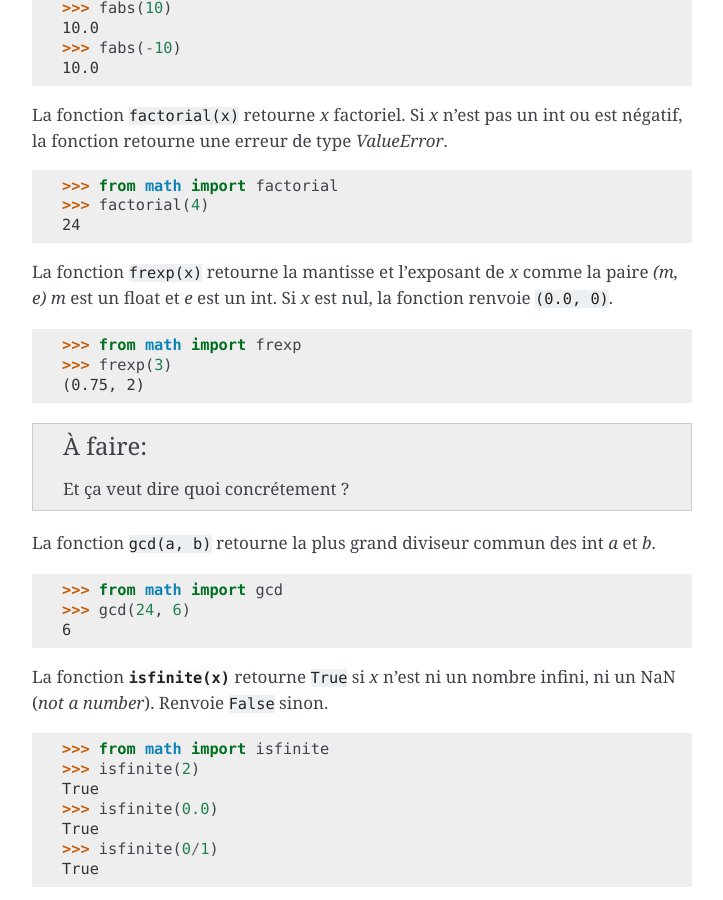
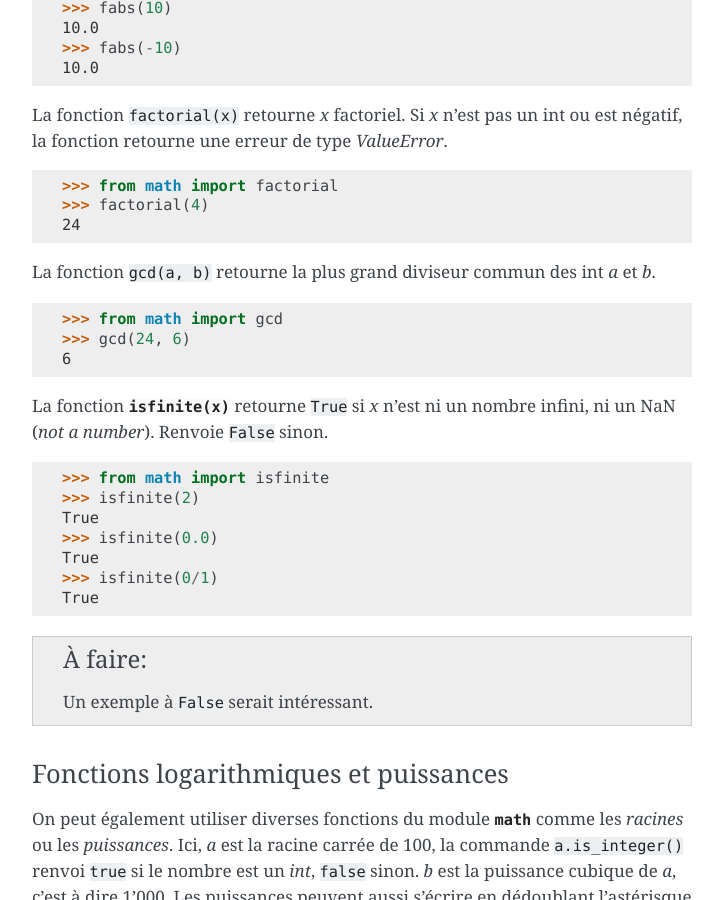
Before and after one commit to HE-Arc/livre-python, a Sphinx documentation site: the page built from source/math/index.rst, in a window 1280 px wide and 900 px high, scrolled down 2043 px. Shown: the whole window, without its empty margins (388-1111 px from the left). Built offline with Sphinx 7.4.7, drawn with Linux system fonts in a browser that asks for light colours.

Commit message:
del frexp()

```diff
--- a/source/math/index.rst
+++ b/source/math/index.rst
@@ -110,16 +110,6 @@
     >>> factorial(4)
     24
 
-La fonction ``frexp(x)`` retourne la mantisse et l'exposant de *x* comme la paire *(m, e)*
-*m* est un float et *e* est un int. Si *x* est nul, la fonction renvoie ``(0.0, 0)``.
-
-.. code-block:: pycon
-
-    >>> from math import frexp
-    >>> frexp(3)
-    (0.75, 2)
-
-.. todo:: Et ça veut dire quoi concrétement ?
 
 La fonction ``gcd(a, b)`` retourne la plus grand diviseur commun des int *a* et *b*.
 
```
